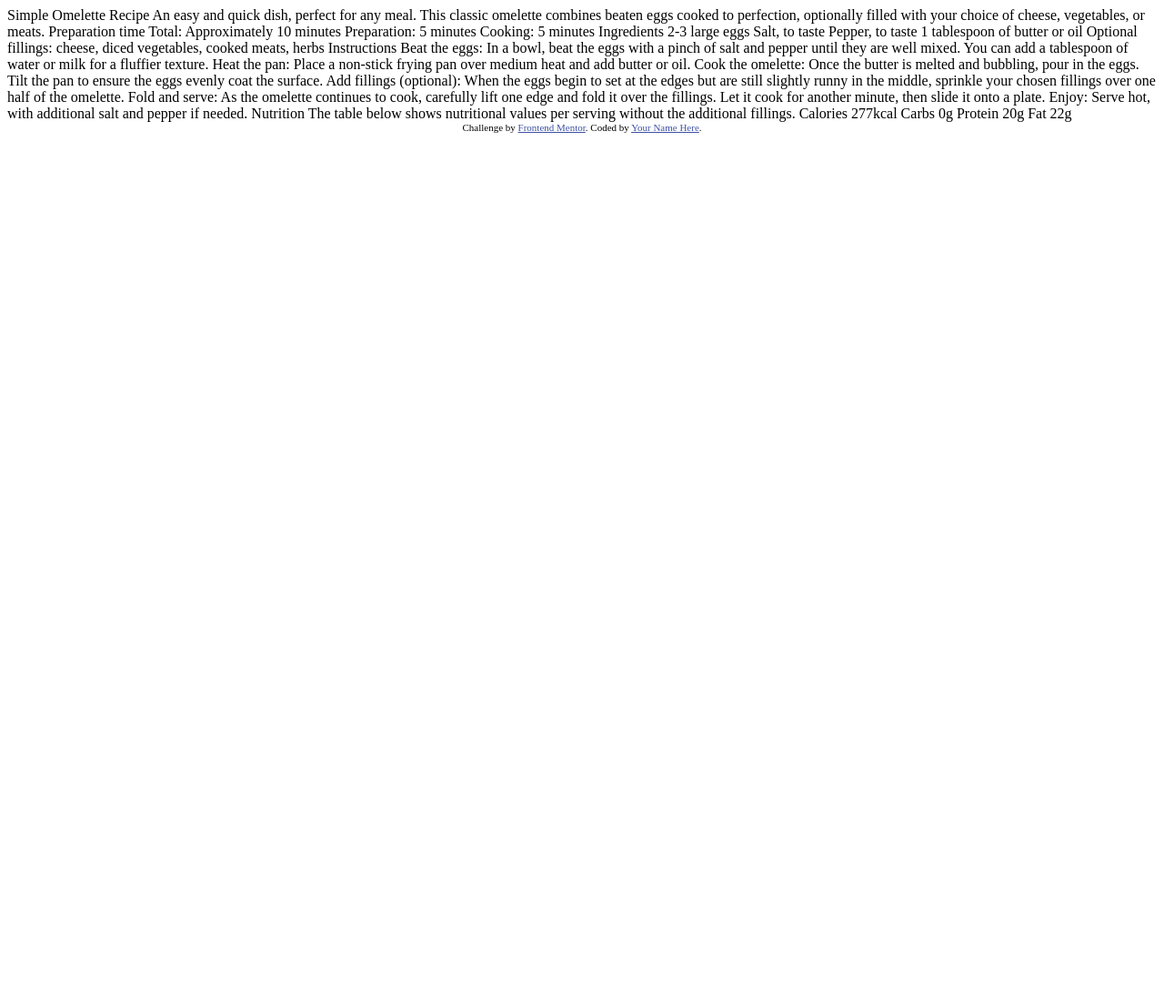
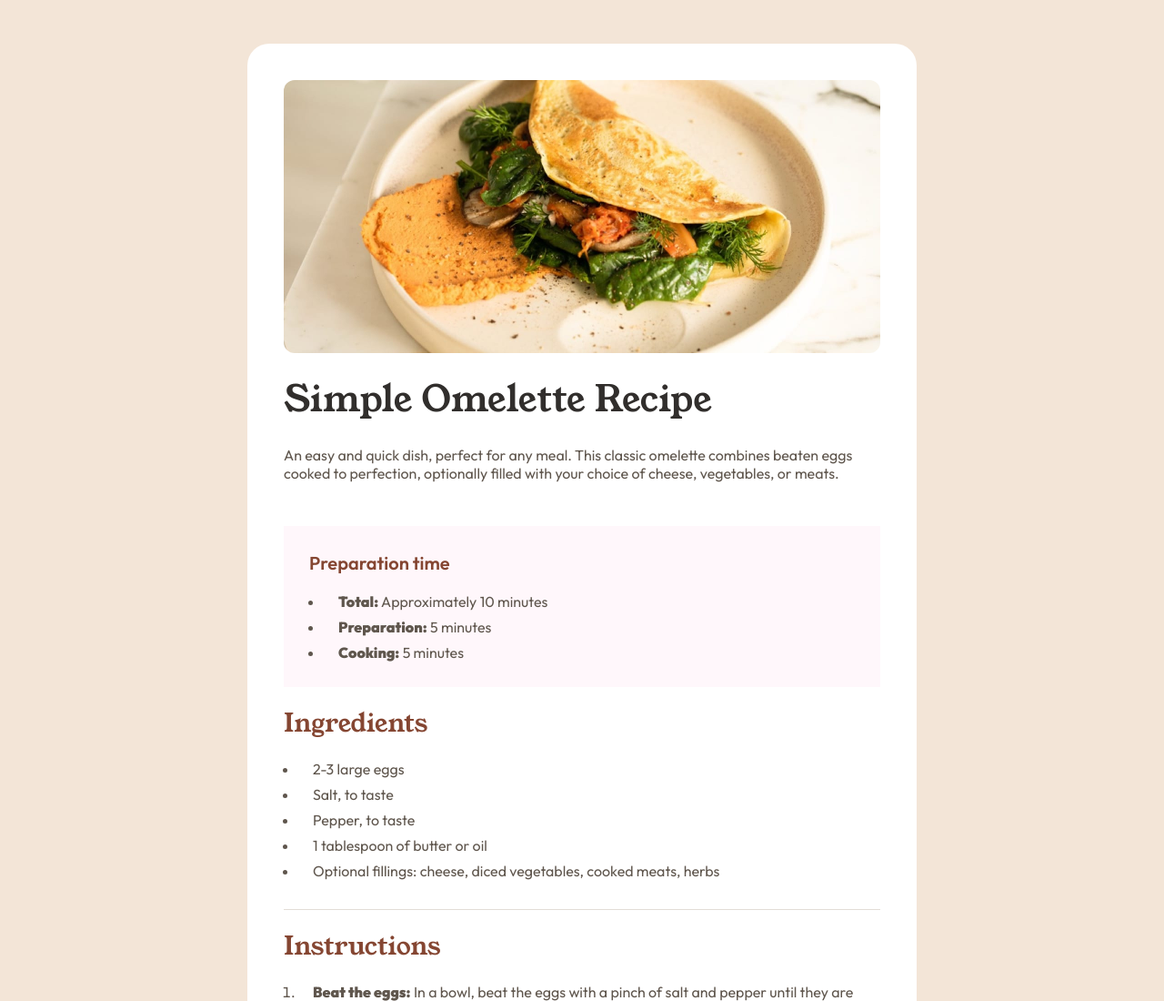
Before and after one commit to frankgomezdev/recipe-page, a plain HTML site: page index.html in a window 1280 px wide. Shown: the top 1100 px of the page at 91% size. Before the commit the page ends 800 px from the top, so only its background shows below. Drawn offline with Linux system fonts and the light colour scheme.

Commit message:
first version of desktop view

```diff
--- /dev/null
+++ b/css/style.css
@@ -0,0 +1,181 @@
+@import url('https://fonts.googleapis.com/css2?family=Outfit:wght@100..900&family=Young+Serif&display=swap');
+
+/* Variables */
+
+:root {
+    --ff-outfit: 'Outfit', sans-serif;
+    --ff-young-serif: 'Young Serif', serif;
+
+    --fw-normal: 400;
+    --fw-bold: 600;
+    --fw-black: 900;
+
+    --fs-400: 1rem; /* 16px */
+    --fs-500: 1.25rem; /* 20px */
+    --fs-600: 1.75rem; /* 28px */
+    --fs-700: 2.5rem; /* 40px */
+
+    --clr-dark-charcoal: #312E2C;
+    --clr-dark-raspberry: #7A284E;
+    --clr-brandy-red: #854632;
+    --clr-wenge-brown: #5F564D;
+    --clr-eggshell: #F3E5D7;
+    --clr-white-coffee: #E3DDD7;
+    --clr-snow: #FFF7FB;
+    --clr-white: #FFFFFF;
+
+}
+
+/* CSS Reset */
+
+*, *::before, *::after {
+    box-sizing: border-box;
+}
+
+html {
+
+}
+
+body {
+    margin: 0;
+    background-color: var(--clr-eggshell);
+    color: var(--clr-wenge-brown);
+    font-family: var(--ff-outfit);
+}
+
+img, picture, video, canvas, svg {
+    display: block;
+    max-width: 100%;
+    border-radius: 12px;
+}
+
+h1 {
+    font-family: var(--ff-young-serif);
+    font-size: var(--fs-700);
+    font-weight: var(--fw-normal);
+    color: var(--clr-dark-charcoal);
+    line-height: 1.2;
+}
+
+h2 {
+    font-family: var(--ff-young-serif);
+    font-size: var(--fs-600);
+    font-weight: var(--fw-normal);
+    color: var(--clr-brandy-red);
+    line-height: 1.2;
+    margin: 32px 0 24x 0;
+
+}
+
+
+h3 {
+    font-family: var(--ff-outfit);
+    font-size: var(--fs-500);
+    font-weight: var(--fw-bold);
+    color: var(--clr-brandy-red);
+    margin-block-start: 0;
+}
+
+p {
+    font-family: var(--ff-outfit);
+}
+
+span {
+    font-weight: var(--fw-black);
+}
+
+ul, ol {
+    margin-block-end: 0;
+    padding-left: 8px;
+    color: var(--clr-brandy-red);
+}
+
+ul li,
+ol li {
+    padding-left: 16px;
+    margin-left: 8px;
+    color: var(--clr-wenge-brown);
+}
+
+ul li::before, ol li::before {
+    color: inherit;
+
+}
+
+
+
+ul li:not(:last-child),
+ol li:not(:last-child) {
+    margin-bottom: 8px;
+}
+
+main {
+    min-height: 100dvh;
+    display: flex;
+    flex-direction: column;
+}
+
+.recipe-card {
+    display: flex;
+    flex-direction: column;
+    justify-content: center;
+    max-width: 736px;
+    margin-inline: auto;
+    margin-block: 3rem;
+    background-color: var(--clr-white);
+    border-radius: 24px;
+    padding: 40px;
+}
+
+.recipe-card-content-prep {
+    margin-top: 32px;
+    padding: 28px;
+    background-color: var(--clr-snow);
+}
+
+.hr {
+    border-top: 1px solid var(--clr-white-coffee);
+    margin-top: 32px;
+    width: 100%;
+}
+
+
+
+
+
+
+
+
+
+
+
+
+
+
+
+
+
+
+
+
+
+
+
+
+
+
+
+
+
+
+
+
+
+.attribution {
+    font-size: 11px;
+    text-align: center;
+}
+
+.attribution a {
+    color: hsl(228, 45%, 44%);
+}
--- a/index.html
+++ b/index.html
@@ -1,77 +1,94 @@
 <!DOCTYPE html>
 <html lang="en">
   <head>
-  <meta charset="UTF-8">
-  <meta name="viewport" content="width=device-width, initial-scale=1.0"> <!-- displays site properly based on user's device -->
+    <meta charset="UTF-8" />
+    <meta name="viewport" content="width=device-width, initial-scale=1.0" />
+    <!-- displays site properly based on user's device -->
 
-  <link rel="icon" type="image/png" sizes="32x32" href="./assets/images/favicon-32x32.png">
+    <link
+      rel="icon"
+      type="image/png"
+      sizes="32x32"
+      href="./assets/images/favicon-32x32.png"
+    />
+    <link rel="stylesheet" href="css/style.css" />
 
     <title>Frontend Mentor | Recipe page</title>
-
-  <!-- Feel free to remove these styles or customise in your own stylesheet 👍 -->
-  <style>
-    .attribution { font-size: 11px; text-align: center; }
-    .attribution a { color: hsl(228, 45%, 44%); }
-  </style>
   </head>
   <body>
-
-  Simple Omelette Recipe
-
-  An easy and quick dish, perfect for any meal. This classic omelette combines beaten eggs cooked
-  to perfection, optionally filled with your choice of cheese, vegetables, or meats.
-
-  Preparation time
-
-  Total: Approximately 10 minutes
-  Preparation: 5 minutes
-  Cooking: 5 minutes
-
-  Ingredients
-
-  2-3 large eggs
-  Salt, to taste
-  Pepper, to taste
-  1 tablespoon of butter or oil
-  Optional fillings: cheese, diced vegetables, cooked meats, herbs
-
-  Instructions
-
-  Beat the eggs: In a bowl, beat the eggs with a pinch of salt and pepper until they are well mixed.
-  You can add a tablespoon of water or milk for a fluffier texture.
-
-  Heat the pan: Place a non-stick frying pan over medium heat and add butter or oil.
-
-  Cook the omelette: Once the butter is melted and bubbling, pour in the eggs. Tilt the pan to ensure
-  the eggs evenly coat the surface.
-
-  Add fillings (optional): When the eggs begin to set at the edges but are still slightly runny in the
-  middle, sprinkle your chosen fillings over one half of the omelette.
-
-  Fold and serve: As the omelette continues to cook, carefully lift one edge and fold it over the
-  fillings. Let it cook for another minute, then slide it onto a plate.
-
-  Enjoy: Serve hot, with additional salt and pepper if needed.
-
-  Nutrition
-
-  The table below shows nutritional values per serving without the additional fillings.
-
-  Calories
-  277kcal
-
-  Carbs
-  0g
-
-  Protein
-  20g
-
-  Fat
-  22g
-
-  <div class="attribution">
-    Challenge by <a href="https://www.frontendmentor.io?ref=challenge" target="_blank">Frontend Mentor</a>.
-    Coded by <a href="#">Your Name Here</a>.
+    <main>
+      <div class="recipe-card">
+        <div class="recipe-card-img">
+          <img src="assets/images/image-omelette.jpeg" alt="" />
         </div>
+        <div class="recipe-card-content-title">
+          <h1>Simple Omelette Recipe</h1>
+          <p>
+            An easy and quick dish, perfect for any meal. This classic omelette
+            combines beaten eggs cooked to perfection, optionally filled with
+            your choice of cheese, vegetables, or meats.
+          </p>
+        </div>
+        <div class="recipe-card-content-prep">
+          <h3>Preparation time</h3>
+          <ul>
+            <li><span>Total:</span> Approximately 10 minutes</li>
+            <li><span>Preparation:</span> 5 minutes</li>
+            <li><span>Cooking:</span> 5 minutes</li>
+          </ul>
+        </div>
+        <div class="recipe-card-content-ingredients">
+          <h2>Ingredients</h2>
+          <ul>
+            <li>2-3 large eggs</li>
+            <li>Salt, to taste</li>
+            <li>Pepper, to taste</li>
+            <li>1 tablespoon of butter or oil</li>
+            <li>Optional fillings: cheese, diced vegetables, cooked meats, herbs</li>
+          </ul>
+        </div>
+        <div class="hr"></div>
+        <div class="recipe-card-content-instructions">
+          <h2>Instructions</h2>
+          <ol>
+            <li><span>Beat the eggs:</span> In a bowl, beat the eggs with a pinch of salt and pepper until they are well mixed.
+              You can add a tablespoon of water or milk for a fluffier texture.</li>
+            <li><span>Heat the pan:</span> Place a non-stick frying pan over medium heat and add butter or oil.</li>
+            <li><span>Cook the omelette:</span> Once the butter is melted and bubbling, pour in the eggs. Tilt the pan to ensure
+              the eggs evenly coat the surface.</li>
+            <li><span>Add fillings (optional):</span> When the eggs begin to set at the edges but are still slightly runny in the
+              middle, sprinkle your chosen fillings over one half of the omelette.</li>
+            <li><span>Fold and serve:</span> As the omelette continues to cook, carefully lift one edge and fold it over the
+              fillings. Let it cook for another minute, then slide it onto a plate.</li>
+            <li><span>Enjoy:</span> Serve hot, with additional salt and pepper if needed.</li>
+          </ol>
+        </div>
+        <div class="hr"></div>
+        <div class="recipe-card-content-nutrition">
+          <h2>Nutrition</h2>
+          <p>The table below shows nutritional values per serving without the additional fillings</p>
+          <table>
+            <tbody>
+              <tr>
+                <th scope="row">Calories</th>
+                <th scope="row">277kcal</th>
+              </tr>
+              <tr>
+                <th scope="row">Carbs</th>
+                <th scope="row">0g</th>
+              </tr>
+              <tr>
+                <th scope="row">Protein</th>
+                <th scope="row">20g</th>
+              </tr>
+              <tr>
+                <th scope="row">Fat</th>
+                <th scope="row">22g</th>
+              </tr>
+            </tbody>
+          </table>
+        </div>
+      </div>
+    </main>
   </body>
 </html>
```
Also changed, not shown: 1 other file. Lines whose indentation alone changed are shown as unchanged.
